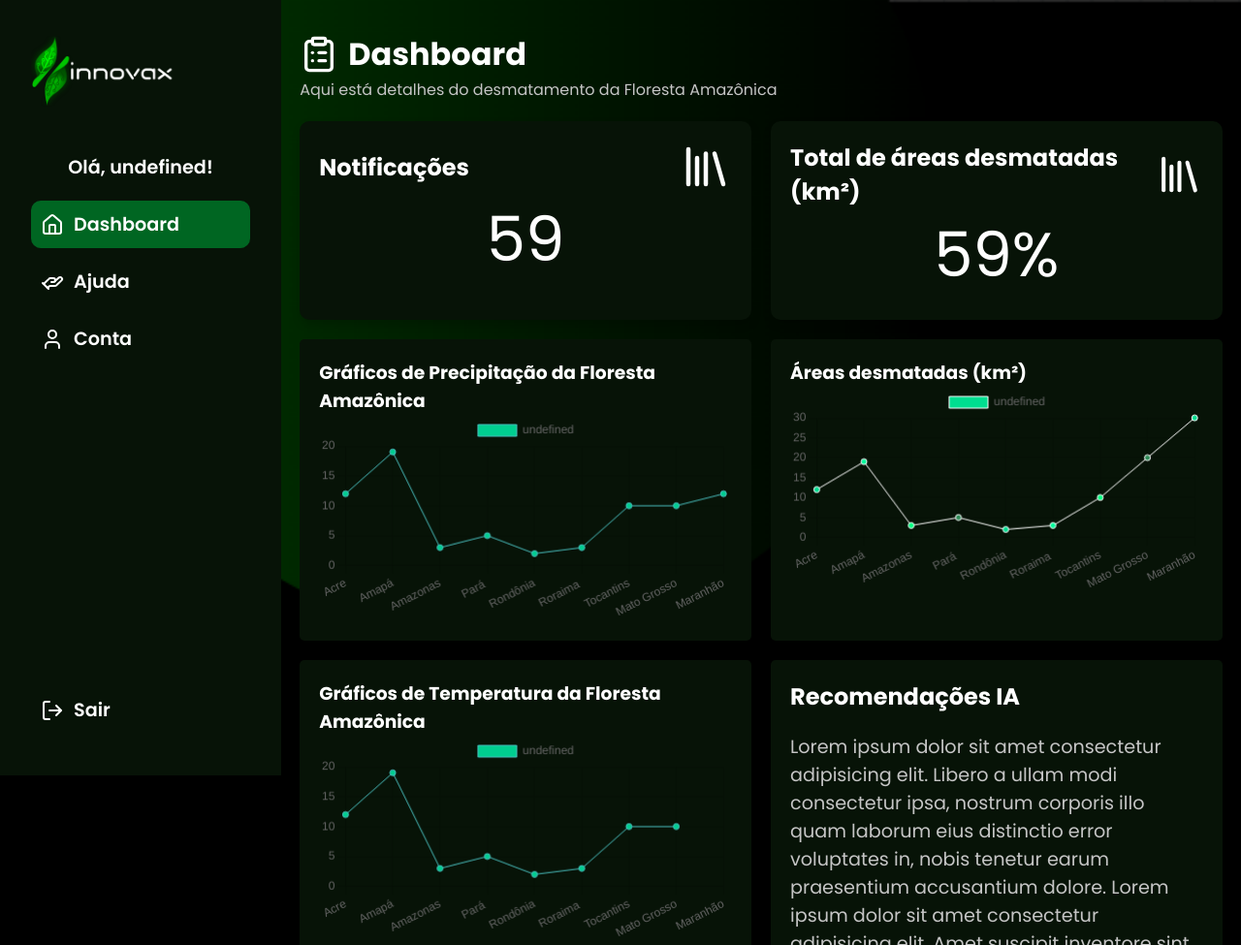
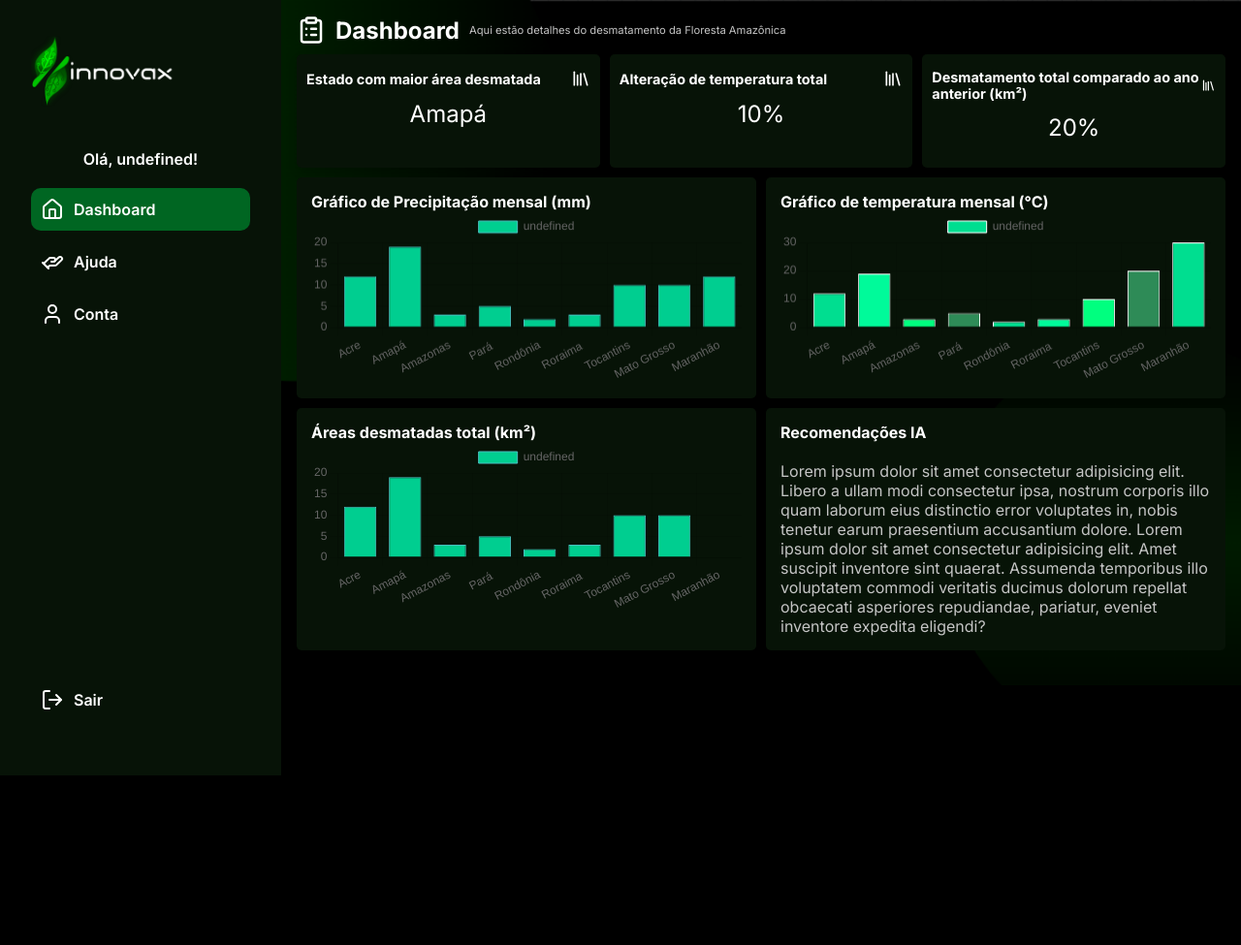
Before and after one commit to innovaX-gp7/website-institucional, a website: page public/dashboard/dashboard.html in a window 1280 px wide. Shown: the top 975 px of the page at 97% size. After the commit the page ends 800 px from the top, so only its background shows below. Drawn offline with nearby package versions, Linux system fonts and the light colour scheme.

Commit message:
Feito kpis e melhorias no estilo

```diff
--- a/public/dashboard/dashboard.html
+++ b/public/dashboard/dashboard.html
@@ -8,7 +8,6 @@
     <link rel="shortcut icon" type="imagex/png" href="../assets/82-Sem-Título_20240828181654.ico">
     <link rel="stylesheet" href="./style/global.styles.css">
     <link rel="stylesheet" href="./style/dash.styles.css">
-
 
     <!-- FONTS -->
     <link rel="preconnect" href="https://fonts.googleapis.com" />
@@ -85,7 +84,7 @@
     <main>
         <header>
             <div>
-                <svg xmlns="http://www.w3.org/2000/svg" width="40" height="40" viewBox="0 0 24 24" fill="none"
+                <svg xmlns="http://www.w3.org/2000/svg" width="30" height="30" viewBox="0 0 24 24" fill="none"
                     stroke="currentColor" stroke-width="2" stroke-linecap="round" stroke-linejoin="round"
                     class="lucide lucide-clipboard-list">
                     <rect width="8" height="4" x="8" y="2" rx="1" ry="1" />
@@ -96,16 +95,16 @@
                     <path d="M8 16h.01" />
                 </svg>
                 <h1>Dashboard</h1>
+                <p> Aqui estão detalhes do desmatamento da Floresta Amazônica </p>
             </div>
-            <p> Aqui está detalhes do desmatamento da Floresta Amazônica </p>
         </header>
 
         <div class="flex-kpi">
 
             <div class="card-kpi">
                 <div>
-                    <h2>Notificações</h2>
-                    <svg xmlns="http://www.w3.org/2000/svg" width="54" height="54" viewBox="0 0 24 24" fill="none"
+                    <h2>Estado com maior área desmatada </h2>
+                    <svg xmlns="http://www.w3.org/2000/svg" width="20" height="20" viewBox="0 0 24 24" fill="none"
                         stroke="currentColor" stroke-width="2" stroke-linecap="round" stroke-linejoin="round"
                         class="lucide lucide-library">
                         <path d="m16 6 4 14" />
@@ -114,15 +113,13 @@
                         <path d="M4 4v16" />
                     </svg>
                 </div>
-                <span>59</span>
+                <span>Amapá</span>
             </div>
-
-
 
             <div class="card-kpi">
                 <div>
-                    <h2>Total de áreas desmatadas (km²)</h2>
-                    <svg xmlns="http://www.w3.org/2000/svg" width="54" height="54" viewBox="0 0 24 24" fill="none"
+                    <h2> Alteração de temperatura total </h2>
+                    <svg xmlns="http://www.w3.org/2000/svg" width="20" height="20" viewBox="0 0 24 24" fill="none"
                         stroke="currentColor" stroke-width="2" stroke-linecap="round" stroke-linejoin="round"
                         class="lucide lucide-library">
                         <path d="m16 6 4 14" />
@@ -131,26 +128,46 @@
                         <path d="M4 4v16" />
                     </svg>
                 </div>
-                <span>59%</span>
+                <span>10%</span>
             </div>
+
+            <div class="card-kpi">
+                <div>
+                    <h2> Desmatamento total comparado ao ano anterior (km²)</h2>
+                    <svg xmlns="http://www.w3.org/2000/svg" width="20" height="20" viewBox="0 0 24 24" fill="none"
+                        stroke="currentColor" stroke-width="2" stroke-linecap="round" stroke-linejoin="round"
+                        class="lucide lucide-library">
+                        <path d="m16 6 4 14" />
+                        <path d="M12 6v14" />
+                        <path d="M8 8v12" />
+                        <path d="M4 4v16" />
+                    </svg>
+                </div>
+                <span>20%</span>
+            </div>
+
+
+
+
 
         </div>
 
         <div class="grid-content">
             <div class="card-grid">
-                <h3>Gráficos de Precipitação da Floresta Amazônica</h3>
-                <canvas id="myChart2"></canvas>
+                <h3>Gráfico de Precipitação mensal (mm)</h3>
+                <canvas id="myChart2" width="100" height="40"></canvas>
             </div>
             <div class="card-grid">
-                <h3>Áreas desmatadas (km²)</h3>
-                <canvas id="myChart"></canvas>
+                <h3>Gráfico de temperatura mensal (°C) </h3>
+                <canvas id="myChart" width="100" height="40"></canvas>
             </div>
             <div class="card-grid">
-                <h3>Gráficos de Temperatura da Floresta Amazônica</h3>
-                <canvas id="myChart3"></canvas>
+                <h3>Áreas desmatadas total (km²)</h3>
+                <canvas id="myChart3" width="100" height="40"></canvas>
             </div>
+
             <div class="card-grid">
-                <h2>Recomendações IA</h2>
+                <h3>Recomendações IA</h3>
                 <p>
                     Lorem ipsum dolor sit amet consectetur adipisicing elit. Libero a ullam modi consectetur ipsa,
                     nostrum corporis illo quam laborum eius distinctio error voluptates in, nobis tenetur earum
@@ -192,7 +209,7 @@
     const cty = document.getElementById('myChart2');
 
     new Chart(ctx, {
-        type: 'line',
+        type: 'bar',
         data: {
             labels: ['Acre', 'Amapá', 'Amazonas', 'Pará ', 'Rondônia', 'Roraima ', 'Tocantins', 'Mato Grosso', 'Maranhão'],
             datasets: [{
@@ -225,7 +242,7 @@
     });
 
     new Chart(cty, {
-        type: 'line',
+        type: 'bar',
         data: {
             labels: ['Acre', 'Amapá', 'Amazonas', 'Pará ', 'Rondônia', 'Roraima ', 'Tocantins', 'Mato Grosso', 'Maranhão'],
             datasets: [{
@@ -243,7 +260,7 @@
     });
 
     new Chart(ctv, {
-        type: 'line',
+        type: 'bar',
         data: {
             labels: ['Acre', 'Amapá', 'Amazonas', 'Pará ', 'Rondônia', 'Roraima ', 'Tocantins', 'Mato Grosso', 'Maranhão'],
             datasets: [{
--- a/public/dashboard/style/dash.styles.css
+++ b/public/dashboard/style/dash.styles.css
@@ -1,26 +1,21 @@
-
-
 .flex-kpi {
     display: flex;
-    justify-content: space-between;
-    margin-bottom: 20px;
-    gap: 20px;
+    margin-bottom: 10px;
+    gap: 10px;
 
 }
 
 .card-kpi {
     box-shadow: 1px 5px 10px rgba(0, 0, 0, 0.171);
-    border-radius: 10px;
+    border-radius: 5px;
+    background-color: var(--darker-gray);
     flex: 1;
-    background-color: var(--darker-gray);
-
-    padding: 20px;
+    padding: 15px 10px;
     display: flex;
     flex-direction: column;
 
     transition: transform .3s;
 }
-
 
 
 .card-kpi div {
@@ -29,9 +24,14 @@
     align-items: center;
 }
 
+.card-kpi div h2 {
+    font-size: .9rem;
+}
+
 .card-kpi span {
+    margin: 12px 0px;
     align-self: center;
-    font-size: 4rem;
+    font-size: 1.5rem;
 }
 
 main p {
@@ -40,22 +40,30 @@ main p {
 
 .grid-content {
     display: grid;
-    gap: 20px;
+    gap: 10px;
     grid-template-columns: 1fr 1fr;
+    grid-template-rows: auto;
+}
 
+.card-grid h3 {
+    font-size: 1rem;
 }
 
 .card-grid {
     background-color: var(--darker-gray);
     border-radius: 5px;
-    padding: 20px;
+    padding: 15px;
 }
 
+.card-grid:nth-child(4) {
+    justify-self: left;
+    align-self: start;
+}
 
-.card-grid:nth-child(4) h2 {
+.card-grid:nth-child(4) h3 {
     margin-bottom: 20px;
 }
 
 .card-grid:nth-child(4) p {
-    font-size: 1.2rem;
+    font-size: 1rem;
 }
--- a/public/dashboard/style/global.styles.css
+++ b/public/dashboard/style/global.styles.css
@@ -1,3 +1,5 @@
+@import url('https://fonts.googleapis.com/css2?family=Inter:ital,opsz,wght@0,14..32,100..900;1,14..32,100..900&family=Poppins:ital,wght@0,100;0,200;0,300;0,400;0,500;0,600;0,700;0,800;0,900;1,100;1,200;1,300;1,400;1,500;1,600;1,700;1,800;1,900&display=swap');
+
 * {
     padding: 0;
     margin: 0;
@@ -12,12 +14,14 @@
 }
 
 body {
-    font-family: "Poppins", sans-serif;
+    font-family: "Inter", sans-serif;
     background-repeat: no-repeat;
     background-size: cover;
     background-color: black;
     background-image: url(../../assets/backgrounddash.png);
     color: white;
+
+    overflow-y: hidden;
 }
 
 aside {
@@ -27,13 +31,17 @@ aside {
     height: 100vh;
     align-items: center;
     padding: 0 2rem;
-    font-size: 1.2rem;
+    font-size: 1rem;
     font-weight: 600;
 }
 
 aside img {
     max-width: 150px;
     width: 100%;
+}
+
+h1 {
+    font-size: 1.5rem;
 }
 
 aside nav {
@@ -69,11 +77,11 @@ aside a {
 
 main {
     margin-left: 290px;
-    padding: 2rem 1.2rem;
+    padding: 1rem 1rem;
 }
 
 main header {
-    margin-bottom: 20px;
+    margin-bottom: 10px;
 }
 
 main header > div {
@@ -84,6 +92,7 @@ main header > div {
 
 main p {
     color: #c5c5c5;
+    font-size: .7rem;
 }
 
 .funcionario-content {
@@ -110,7 +119,7 @@ td {
     padding: .5rem;
 }
 
-td:nth-child(4) {
+td:nth-child(5) {
     cursor: pointer;
 }
 
--- a/src/models/funcionarioModel.js
+++ b/src/models/funcionarioModel.js
@@ -2,7 +2,7 @@ var database = require("../database/config")
 
 function autenticar(email, senha) {
     var instrucaoSql = `
-        SELECT idFuncionario, nome, cpf, email, senha FROM funcionario WHERE email = '${email}' AND senha = '${senha}';
+        SELECT idFuncionario, nome, cpf, email, senha FROM funcionario WHERE email = '${email}' AND senha = 'md5(${senha})';
     `;
     console.log("Executando a instrução SQL: \n" + instrucaoSql);
     return database.executar(instrucaoSql);
@@ -21,7 +21,7 @@ function cadastrar(nome, cpf, email, cpf, fkEmpresaFuncio) {
 function editar(idFuncionario, nome, cpf, email, senha) {
     console.log("ACESSEI O AVISO MODEL \n \n\t\t >> Se aqui der erro de 'Error: connect ECONNREFUSED',\n \t\t >> verifique suas credenciais de acesso ao banco\n \t\t >> e se o servidor de seu BD está rodando corretamente. \n\n function editar(): ", idFuncionario, nome, cpf, email, senha);
     var instrucaoSql = `
-        UPDATE funcionario SET nome = '${nome}', cpf = '${cpf}', email = '${email}', senha = '${senha}' WHERE idFuncionario = ${idFuncionario};
+        UPDATE funcionario SET nome = '${nome}', cpf = '${cpf}', email = '${email}', senha = 'md5(${senha})' WHERE idFuncionario = ${idFuncionario};
     `;
     console.log("Executando a instrução SQL: \n" + instrucaoSql);
     return database.executar(instrucaoSql);
```
Also changed, not shown: public/dashboard/cadastroFuncionario.html (+3 -3 lines), public/dashboard/gerenciarFuncionario.html (+8 -1 lines), public/dashboard/personalizarSugestoes.html (+1 -2 lines).
